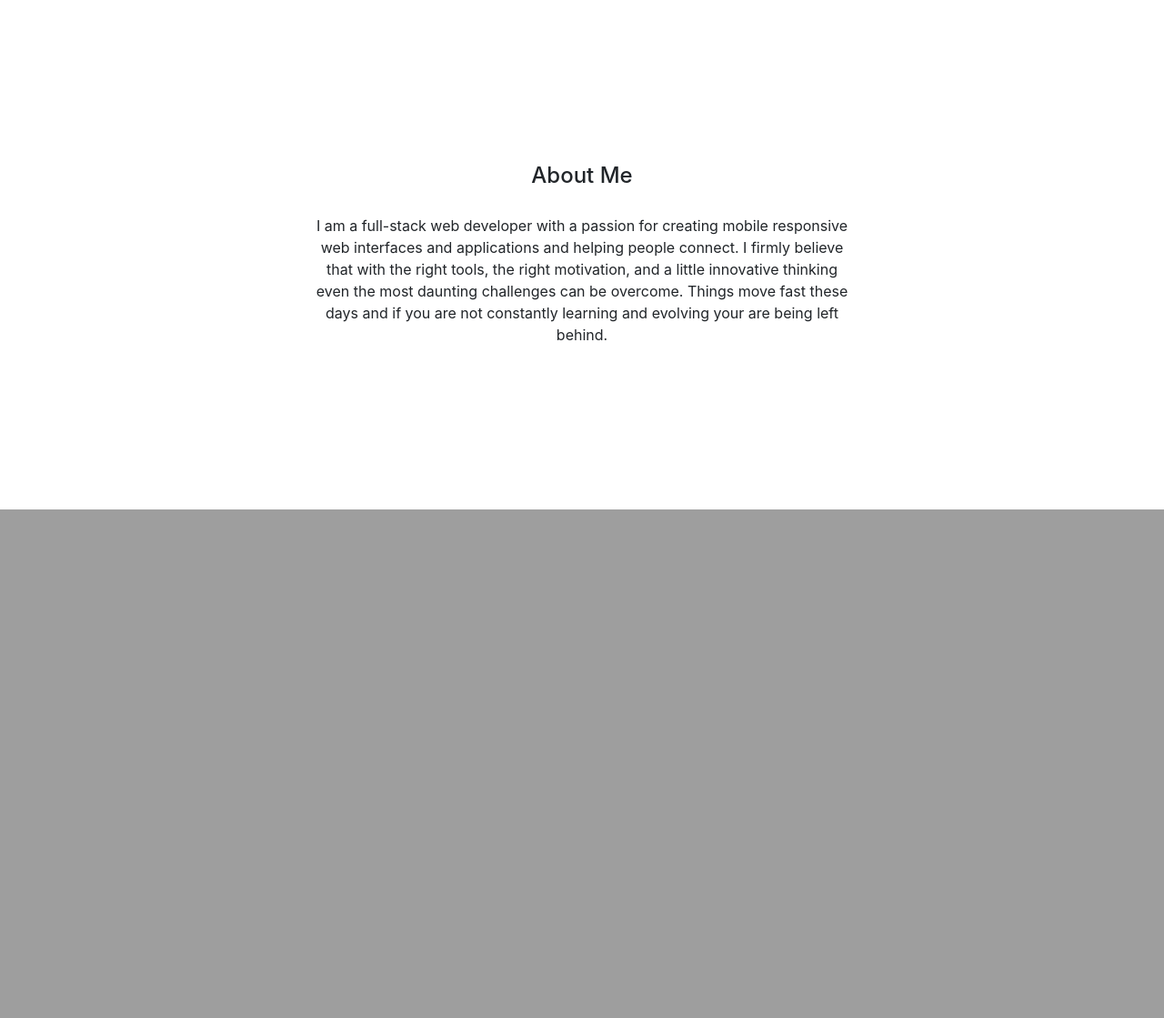
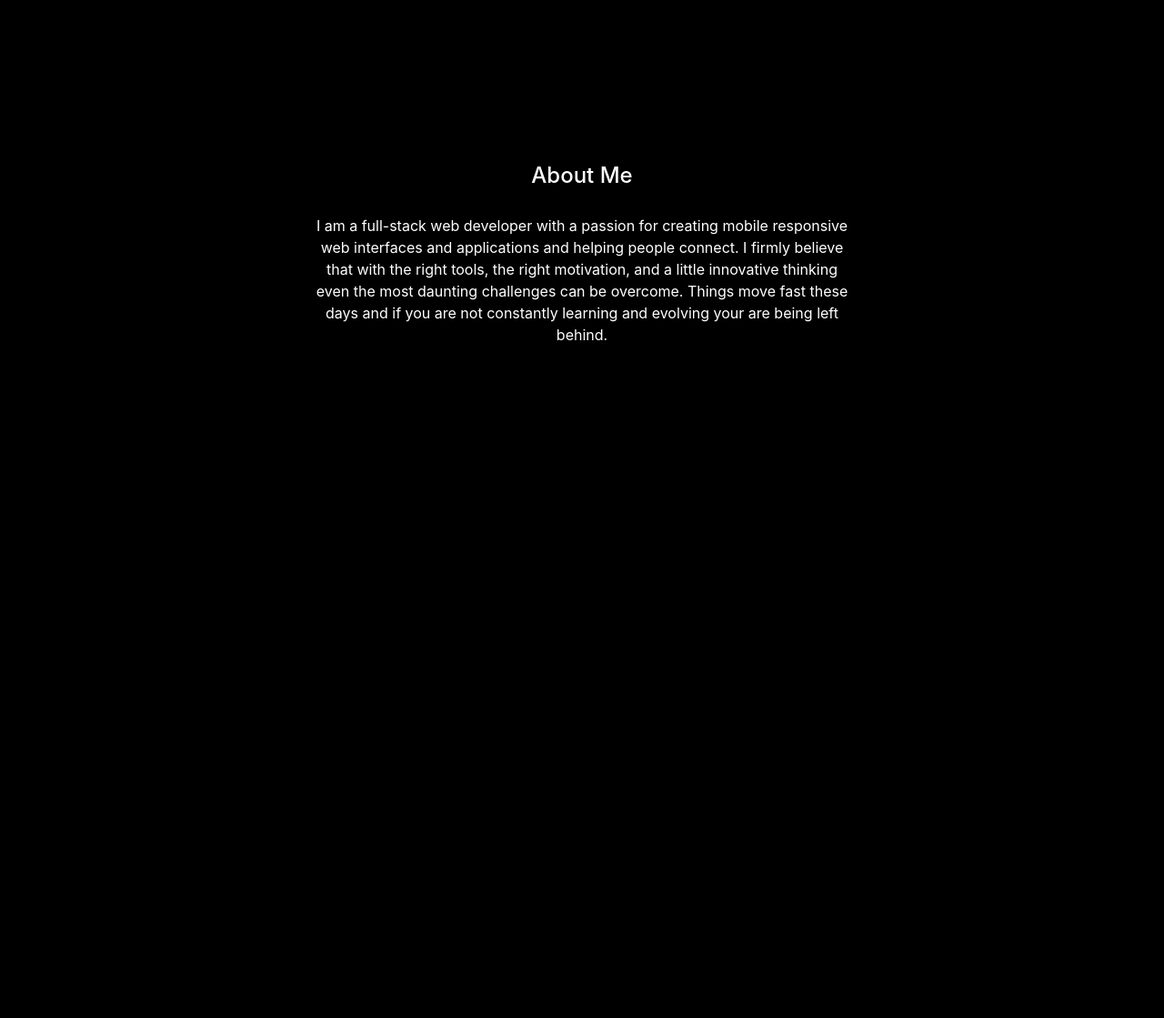
Before and after one commit to Dnakitare/my-pwp-daniel-nakitare, a PHP site: page / in a window 1280 px wide. Shown: the part 801-1920 px from the top of the page at 91% size. Before the commit the page ends 1361 px from the top, so only its background shows below. Run offline with PHP 8.4, Linux system fonts and the light colour scheme.

Commit message:
changed color of hero text gradient, changed background to dark

```diff
--- a/public_html/index.html
+++ b/public_html/index.html
@@ -25,10 +25,10 @@ mt-4 pt-4">Daniel Nakitare</h1>
 				<h1 class="text-center shimmer2">Web Developer</h1>
 			</div>
 		</div>
-		<div class="card border-0">
+		<div class="card border-0 vertical-center">
 			<div class="card-body">
-				<h4 class="card-title text-center pb-3">About Me</h4>
-				<p class="card-text text-center">
+				<h4 class="card-title text-center pb-3 text-white">About Me</h4>
+				<p class="card-text text-center text-white">
 					I am a full-stack web developer with a  passion for creating mobile responsive web interfaces and applications and helping people connect. I firmly believe that with the right tools, the right motivation, and a little innovative thinking even the most daunting challenges can be overcome. Things move fast these days and if you are not constantly learning and evolving your are being left behind.
 				</p>
 			</div>
--- a/public_html/stylesheet.css
+++ b/public_html/stylesheet.css
@@ -1,3 +1,7 @@
+html body {
+	background-color: black;
+}
+
 .jumbotron {
 	margin: auto;
 	height: 100vh;
@@ -7,21 +11,27 @@
 }
 
 .shimmer1 {
-	background: -webkit-linear-gradient(#f91114, #f7d329);
+	background: -webkit-linear-gradient(#040267, #41036f);
 	-webkit-background-clip: text;
 	-webkit-text-fill-color: transparent;
 }
 
 .shimmer2 {
-	background: -webkit-linear-gradient(#f7d326, #f12b2d);
+	background: -webkit-linear-gradient(#1b148c, #5c06ab);
 	-webkit-background-clip: text;
 	-webkit-text-fill-color: transparent;
 }
 
 .card {
+	height: 100vh;
 	max-width: 50vw;
 	min-width: 50vw;
 	margin: 10rem auto;
+	background-color: black;
+}
+
+.card-body {
+	background-color: black;
 }
 
 .vertical-center {
```
